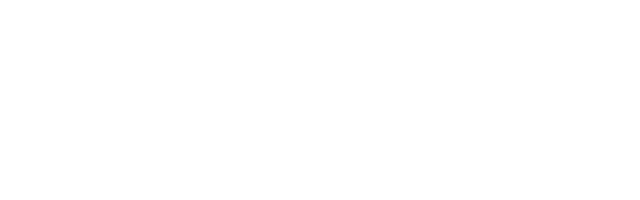
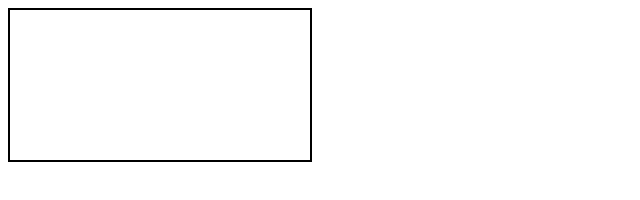
Before and after one commit to alirezanadiri70/project-canvas, a plain HTML site: page index.html in a window 1280 px wide. Shown: the whole page, without its empty margins (0-640 px from the left). Drawn offline with Linux system fonts and the light colour scheme.

Commit message:
added the border on css file

```diff
--- a/css/style.css
+++ b/css/style.css
@@ -0,0 +1,3 @@
+canvas {
+    border: 2px solid black;
+}
--- a/index.html
+++ b/index.html
@@ -4,9 +4,11 @@
     <meta charset="UTF-8">
     <meta name="viewport" content="width=device-width, initial-scale=1.0">
     <meta http-equiv="X-UA-Compatible" content="ie=edge">
+    <link rel="stylesheet" href="css/style.css">
     <title>Bird</title>
 </head>
 <body>
+    <canvas></canvas>
     <script src = 'index.js'></script>
 </body>
 </html>
--- a/index.js
+++ b/index.js
@@ -0,0 +1,2 @@
+const canvas = document.querySelector('canvas');
+console.dir(canvas)
```
